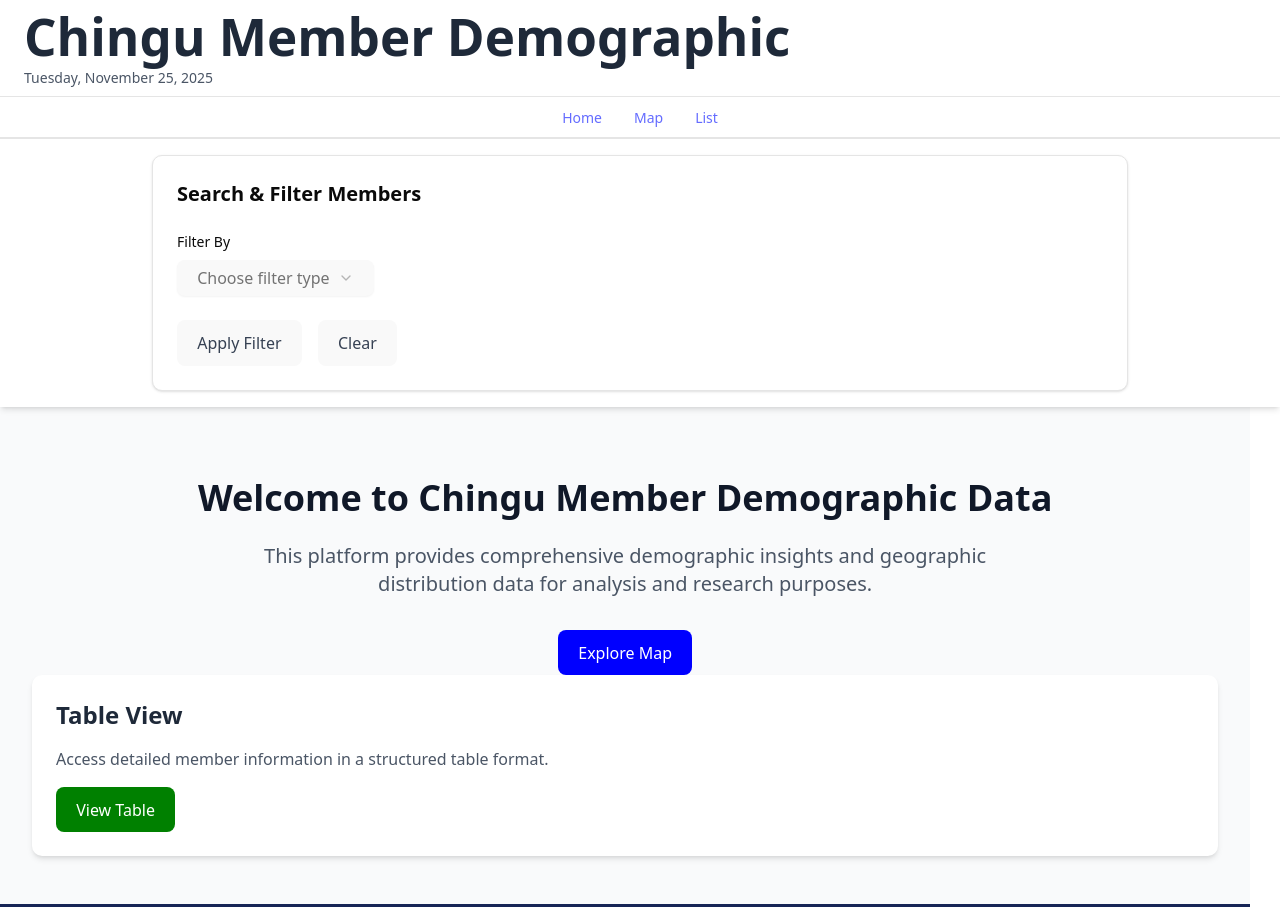
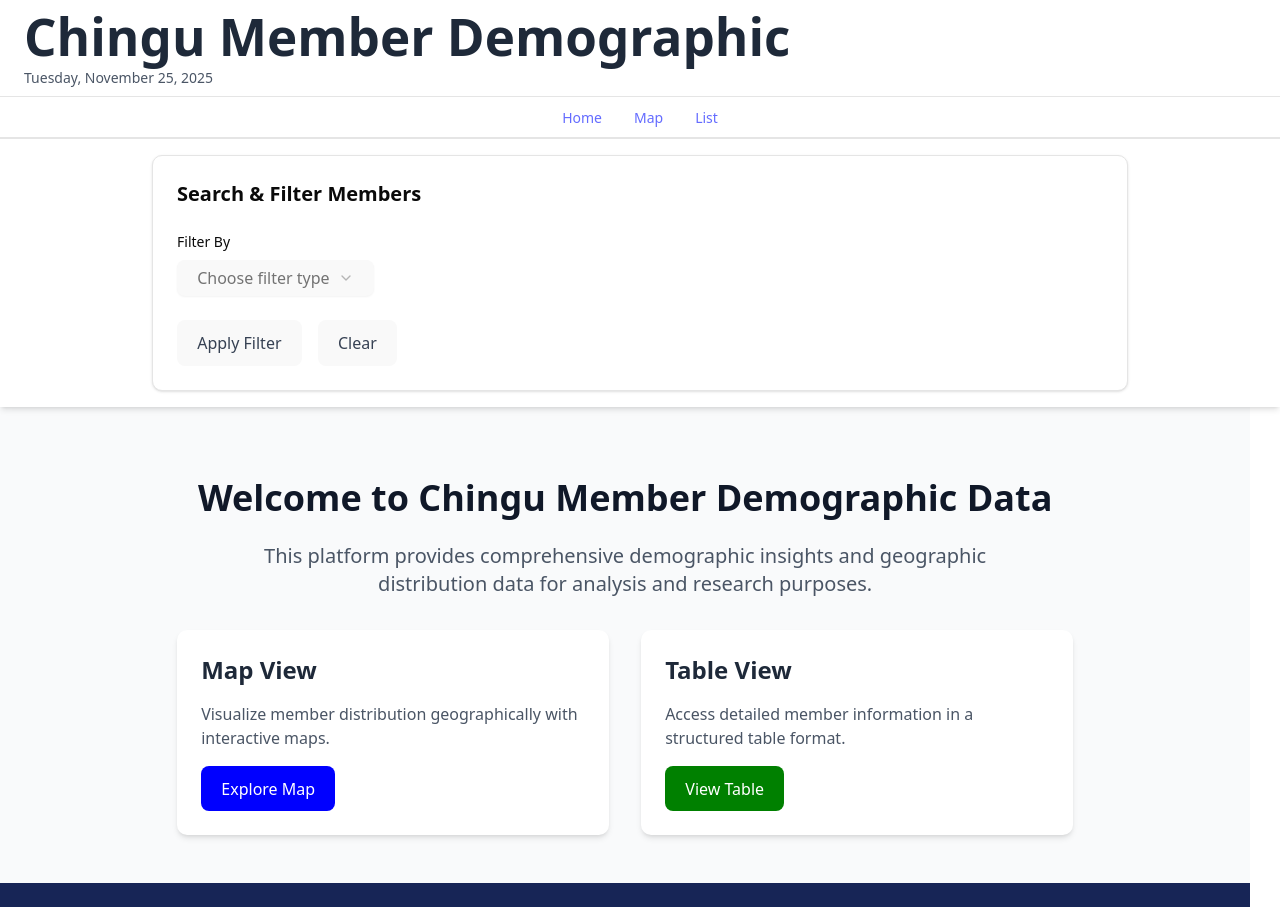
Before and after one commit to chingu-voyages/V58-tier3-team-38, a React (Vite) app in the folder vite-project/: page / in a window 1280 px wide. Shown: the top 907 px of the page. Built offline with nearby package versions, Linux system fonts and the light colour scheme.

Commit message:
modification of home page

```diff
--- a/vite-project/src/components/Home.tsx
+++ b/vite-project/src/components/Home.tsx
@@ -14,12 +14,20 @@ const Home: React.FC = () => {
             This platform provides comprehensive demographic insights and
             geographic distribution data for analysis and research purposes.
           </p>
+        </div>
+        <div className="grid grid-cols-1 md:grid-cols-2 gap-8 max-w-4xl mx-auto">
+
+          <div className="bg-white p-6 rounded-lg shadow-md hover:shadow-lg transition-shadow">
+            <h3 className="text-2xl font-semibold text-gray-800 mb-4">Map View</h3>
+           <p className="text-gray-600 mb-4">
+            Visualize member distribution geographically with interactive maps.
+          </p>
           <Link to="/mapview">
             <button  style={{"backgroundColor": "blue"}} className="bg-blue-500 text-white px-6 py-2 rounded hover:bg-blue-600 transition-colors">
               Explore Map
             </button>
           </Link>
-        </div>
+          </div>
 
         <div className="bg-white p-6 rounded-lg shadow-md hover:shadow-lg transition-shadow">
           <h3 className="text-2xl font-semibold text-gray-800 mb-4">Table View</h3>
@@ -32,6 +40,7 @@ const Home: React.FC = () => {
             </button>
           </Link>
         </div>
+        </div>
       </main>
       </div>
   );
```
